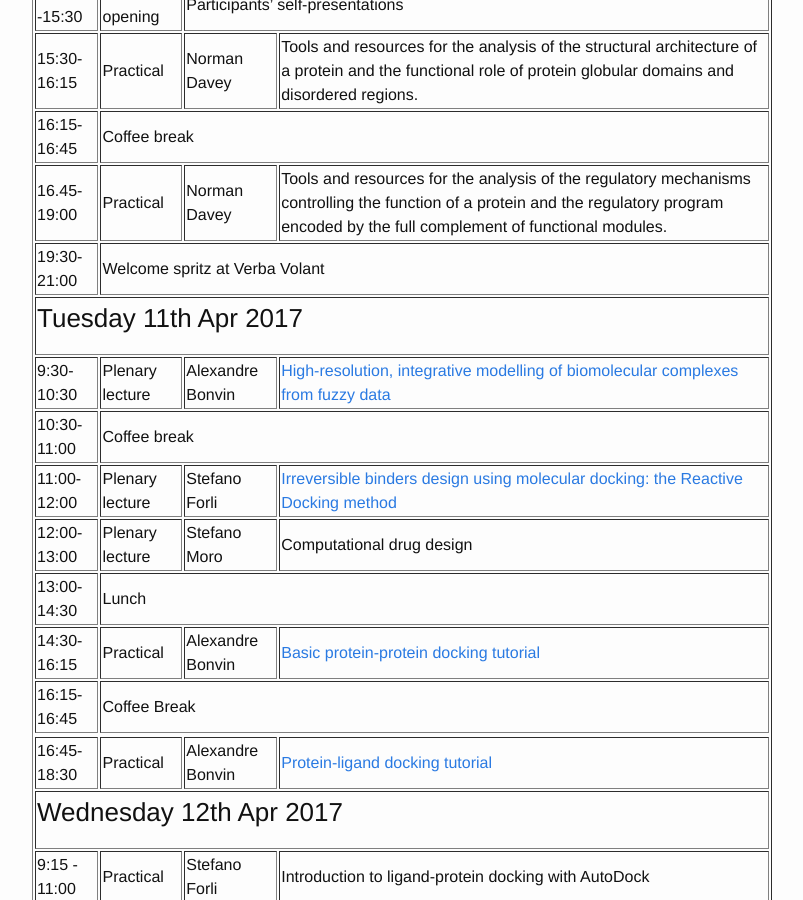
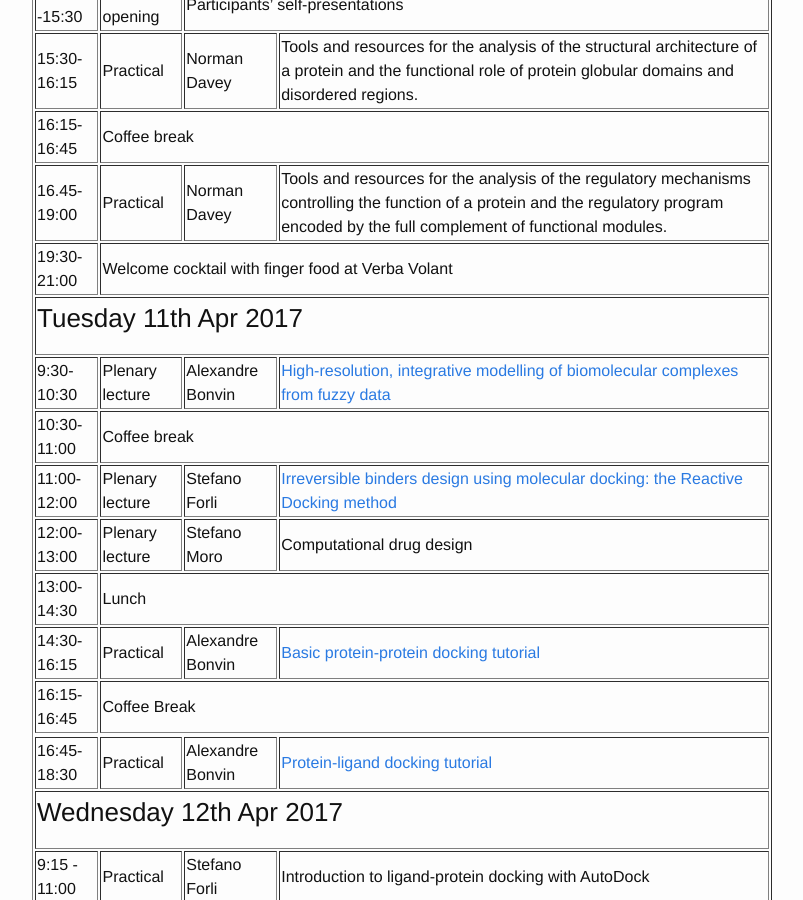
Before and after one commit to ELIXIR-IIB-training/website, a Jekyll site: the page built from _posts/2017-04-10-protein-interactions-padova.md, in a window 1280 px wide and 900 px high, scrolled down 2460 px. Shown: the whole window, without its empty margins (238-1041 px from the left). Built offline with Jekyll 4.4.1, drawn with Linux system fonts in a browser that asks for light colours.

Commit message:
third commit 01 Mar 2017

```diff
--- a/_posts/2017-04-10-protein-interactions-padova.md
+++ b/_posts/2017-04-10-protein-interactions-padova.md
@@ -79,7 +79,7 @@ They will also learn:
 - Basic knowledge of protein structure
 - Basic Linux command knowledge
 
-### [Application Form](http://)
+### [Application Form](https://goo.gl/forms/jWSsU0Uv9FS6Ykqs1)
 
 ### Programme
 
@@ -117,7 +117,7 @@ They will also learn:
 </tr>
 <tr>
    <td>19:30-21:00</td>
-   <td colspan="3">Welcome spritz at Verba Volant</td>
+   <td colspan="3">Welcome cocktail with finger food at Verba Volant</td>
 </tr>
 <tr>
    <td colspan="4"><h3>Tuesday 11th Apr 2017</h3></td>
```
